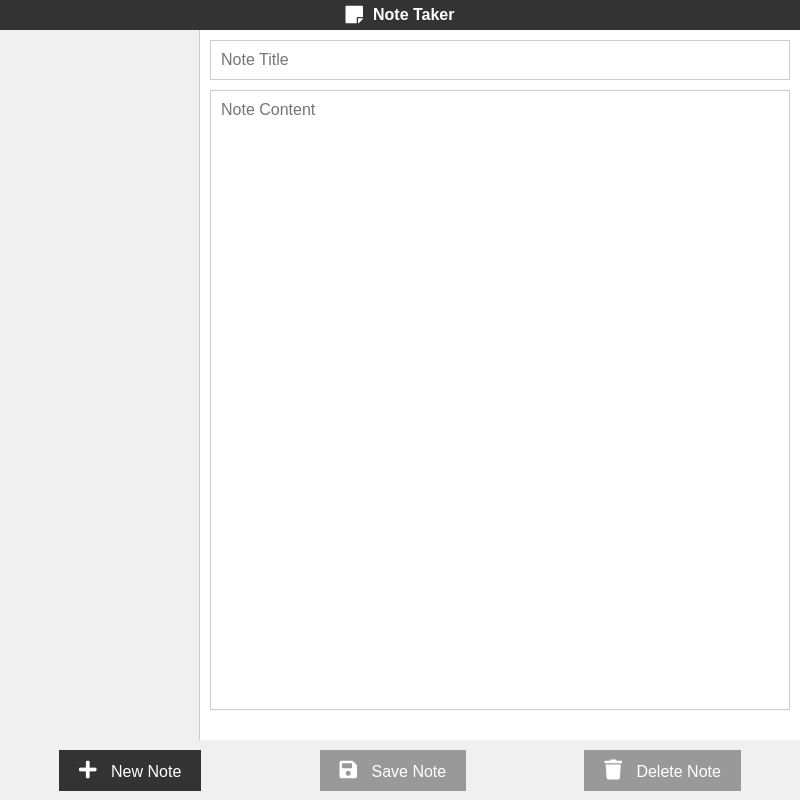
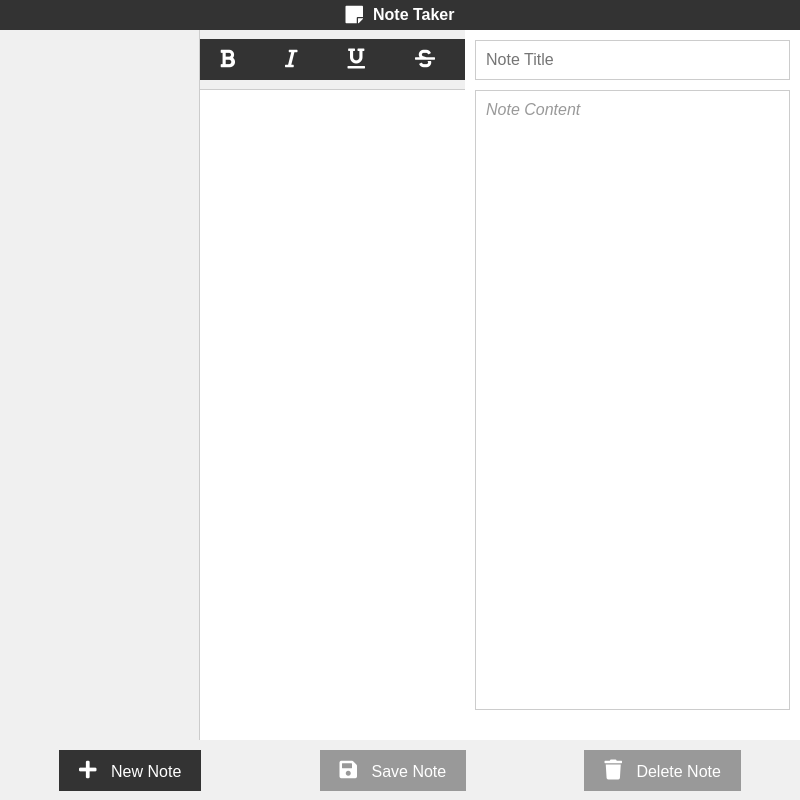
Before and after one commit to LyubomirT/remembered, an Electron app: page index.html in a window 800 px wide. Drawn offline with Linux system fonts and the light colour scheme; no server answers.

Commit message:
Add toolbar with formatting options and update note content element

```diff
--- a/index.html
+++ b/index.html
@@ -21,13 +21,33 @@
     <div id="main-container">
       <!-- Create a div element for the note list -->
       <div id="note-list"></div>
-      <!-- Create a div element for the edit area -->
-      <div id="edit-area">
-        <!-- Create an input element for the note title -->
-        <input id="note-title" type="text" placeholder="Note Title" />
-        <!-- Create a textarea element for the note content -->
-        <textarea id="note-content" placeholder="Note Content"></textarea>
-      </div>
+<!-- Create a div element for the toolbar -->
+<div id="toolbar">
+  <!-- Create a button element for the bold option -->
+  <button id="bold-button">
+    <i class="fas fa-bold"></i>
+  </button>
+  <!-- Create a button element for the italic option -->
+  <button id="italic-button">
+    <i class="fas fa-italic"></i>
+  </button>
+  <!-- Create a button element for the underline option -->
+  <button id="underline-button">
+    <i class="fas fa-underline"></i>
+  </button>
+  <!-- Create a button element for the strike-through option -->
+  <button id="strike-button">
+    <i class="fas fa-strikethrough"></i>
+  </button>
+</div>
+<!-- Create a div element for the edit area -->
+<div id="edit-area">
+  <!-- Create an input element for the note title -->
+  <input id="note-title" type="text" placeholder="Note Title" />
+  <!-- Create a div element for the note content -->
+  <div id="note-content" contenteditable="true" placeholder="Note Content"></div>
+</div>
+
     </div>
     <!-- Create a div element for the button bar -->
     <div id="button-bar">
--- a/renderer.js
+++ b/renderer.js
@@ -52,7 +52,7 @@ function renderNoteList() {
 function renderEditArea(note) {
   // Set the value of the note title and content inputs
   noteTitle.value = note.title
-  noteContent.value = note.content
+  noteContent.innerHTML = note.content
   // Enable the save and delete buttons
   saveNoteButton.disabled = false
   deleteNoteButton.disabled = false
@@ -92,7 +92,7 @@ function createNewNote() {
 function getCurrentNote() {
   // Get the value of the note title and content inputs
   const title = noteTitle.value
-  const content = noteContent.value
+  const content = noteContent.innerHTML
   // Get the current date and time
   const date = new Date().toLocaleString()
   // Create a new note object with the current data
@@ -109,7 +109,7 @@ function getCurrentNote() {
 function clearEditArea() {
   // Set the value of the note title and content inputs to empty
   noteTitle.value = ''
-  noteContent.value = ''
+  noteContent.innerHTML = ''
   // Disable the save and delete buttons
   saveNoteButton.disabled = true
   deleteNoteButton.disabled = true
@@ -167,3 +167,33 @@ deleteNoteButton.addEventListener('click', () => {
     currentNoteIndex = null
   })
 })
+
+// Get the toolbar button elements
+const boldButton = document.getElementById('bold-button')
+const italicButton = document.getElementById('italic-button')
+const underlineButton = document.getElementById('underline-button')
+const strikeButton = document.getElementById('strike-button')
+
+// Add a click event listener to the bold button
+boldButton.addEventListener('click', () => {
+  // Execute the bold command on the selected text
+  document.execCommand('bold')
+})
+
+// Add a click event listener to the italic button
+italicButton.addEventListener('click', () => {
+  // Execute the italic command on the selected text
+  document.execCommand('italic')
+})
+
+// Add a click event listener to the underline button
+underlineButton.addEventListener('click', () => {
+  // Execute the underline command on the selected text
+  document.execCommand('underline')
+})
+
+// Add a click event listener to the strike button
+strikeButton.addEventListener('click', () => {
+  // Execute the strikeThrough command on the selected text
+  document.execCommand('strikeThrough')
+})
--- a/style.css
+++ b/style.css
@@ -91,7 +91,7 @@
   margin-bottom: 10px;
 }
 
-/* Set the width, height, padding, border, outline and resize for the note content textarea */
+/* Set the width, height, padding, border, outline and resize for the note content div */
 #note-content {
   width: 100%;
   height: calc(100vh - 180px);
@@ -99,7 +99,18 @@
   border: 1px solid #ccc;
   outline: none;
   resize: none;
+  background-color: white;
+  font-family: Arial, Helvetica, sans-serif;
+  font-size: 16px;
 }
+
+/* Set the color and font style for the placeholder text */
+#note-content:empty:before {
+  content: attr(placeholder);
+  color: #999;
+  font-style: italic;
+}
+
 
 /* Set the height, background color and display for the button bar */
 #button-bar {
@@ -131,3 +142,28 @@ button:disabled {
   background-color: #999;
   cursor: not-allowed;
 }
+
+/* Set the height, background color, border and display for the toolbar */
+#toolbar {
+  height: 60px;
+  background-color: #f0f0f0;
+  border-bottom: 1px solid #ccc;
+  display: flex;
+  align-items: center;
+  justify-content: space-around;
+}
+
+/* Set the padding, border, background color, color, cursor and outline for the toolbar buttons */
+#toolbar button {
+  padding: 10px 20px;
+  border: none;
+  background-color: #333;
+  color: white;
+  cursor: pointer;
+  outline: none;
+}
+
+/* Set the font size for the toolbar button icons */
+#toolbar button i {
+  font-size: 20px;
+}
```
